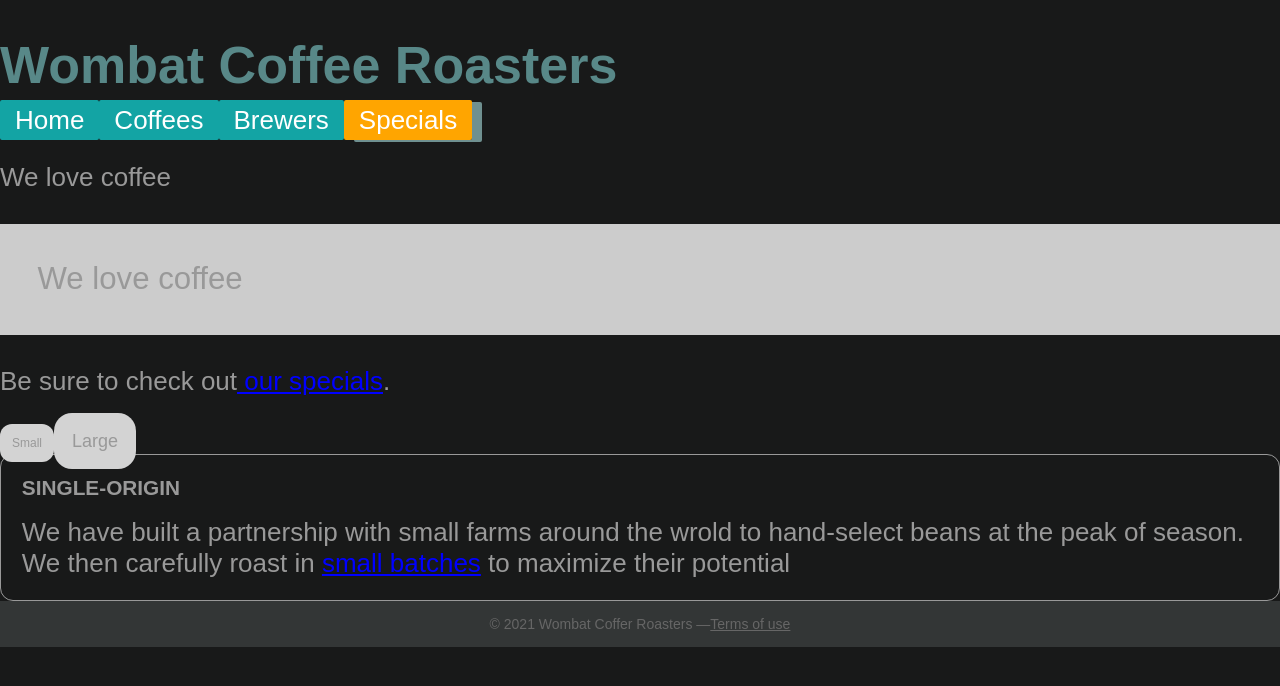
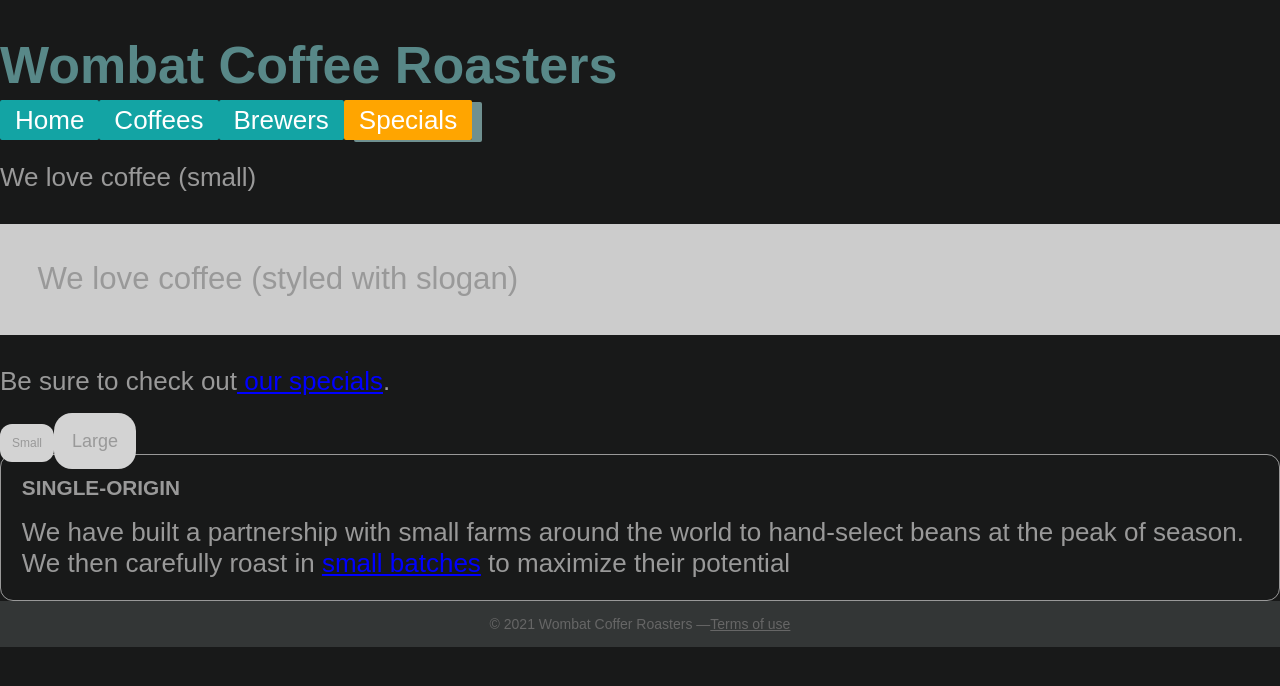
Before and after one commit to layer8games/css-in-depth, a React (Create React App) app: page / in a window 1280 px wide. Shown: the top 686 px of the page. Built offline with nearby package versions, Linux system fonts and the light colour scheme.

Commit message:
Added an npmrc, and a git config for this user. Completed chapter 2

```diff
--- a/src/App.js
+++ b/src/App.js
@@ -17,8 +17,8 @@ function App() {
       </header>
       <main>
         <body>
-          We love coffee
-          <p className="slogan">We love coffee</p>
+          We love coffee (small)
+          <p className="slogan">We love coffee (styled with slogan)</p>
         </body>
         <p>
           Be sure to check out
@@ -29,7 +29,7 @@ function App() {
         <div className="panel large">
           <h2>Single-Origin</h2>
           <div className="panel-body">
-            We have built a partnership with small farms around the wrold to hand-select beans at the peak of season. We then carefully roast in <a href="/batch-size">small batches</a> to maximize their potential
+            We have built a partnership with small farms around the world to hand-select beans at the peak of season. We then carefully roast in <a href="/batch-size">small batches</a> to maximize their potential
           </div>
         </div>
       </main>
```
Also changed, not shown: 2 other files (tests, documents, lock files or other folders).
